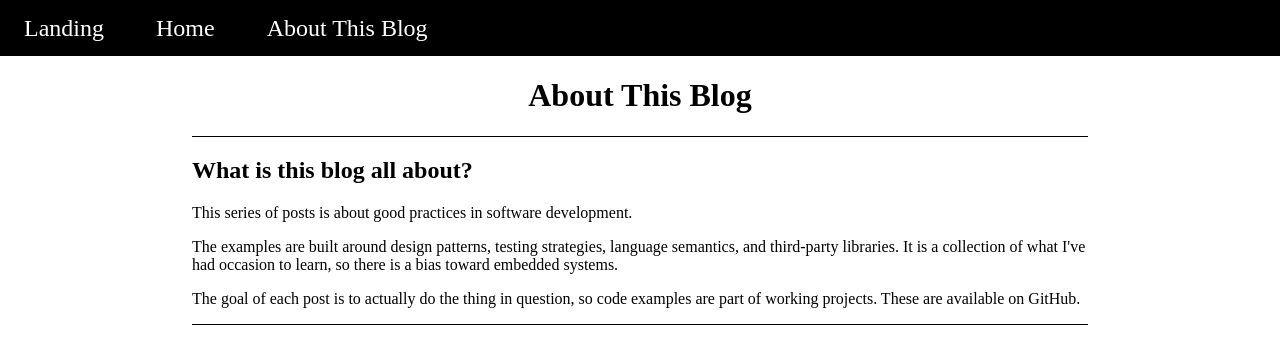
After one commit to KevinWMatthews/personal_website, a Flask app: page /blog/about-this-blog in a window 1280 px wide. The commit adds this page. Shown: the top 364 px of the page. Run offline with Flask 2, Linux system fonts and the light colour scheme.

Commit message:
Add About This Blog page

```diff
--- a/personal_website/templates/_blog_navbar.html
+++ b/personal_website/templates/_blog_navbar.html
@@ -2,5 +2,6 @@
 	<div class="nav-wrap">
 		<a href="{{ url_for('index') }}" class="nav-link">Landing</a>
 		<a href="{{ url_for('blog_home') }}" class="nav-link">Home</a>
+		<a href="{{ url_for('blog_about') }}" class="nav-link">About This Blog</a>
 	</div>
 </nav>
--- /dev/null
+++ b/personal_website/templates/blog_about.html
@@ -0,0 +1,36 @@
+{% extends "base.html" %}
+
+{% block title %}About This Blog{% endblock title %}
+
+{% block styles %}
+	<link rel="stylesheet" href="{{ url_for('static', filename='css/blog.css') }}">
+{% endblock styles %}
+
+{% block navbar %}
+	{% include '_blog_navbar.html' %}
+{% endblock navbar %}
+
+{% block header %}
+	<header id="home" class="">
+		<h1>About This Blog</h1>
+	</header>
+{% endblock header %}
+
+{% block content %}
+	<section>
+		<article class="blog-post">
+			<h2>What is this blog all about?</h2>
+			<p>This series of posts is about good practices in software development.</p>
+			<p>The examples are built around design patterns, testing strategies, language
+				semantics, and third-party libraries. It is a collection of what I've
+				had occasion to learn, so there is a bias toward embedded systems.</p>
+
+			<p>The goal of each post is to actually do the thing in question, so
+				code examples are part of working projects. These are available on GitHub.</p>
+		</article>
+	</section>
+{% endblock content %}
+
+{% block footer %}
+	<footer></footer>
+{% endblock footer %}
--- a/personal_website/views/blog.py
+++ b/personal_website/views/blog.py
@@ -51,3 +51,7 @@ def blog_home():
 @app.route('/blog/<post>', methods=['GET'])
 def blog_post(post):
     return render_template('{}.html'.format(post))
+
+@app.route('/blog/about-this-blog', methods=['GET'])
+def blog_about():
+    return render_template('blog_about.html')
```
